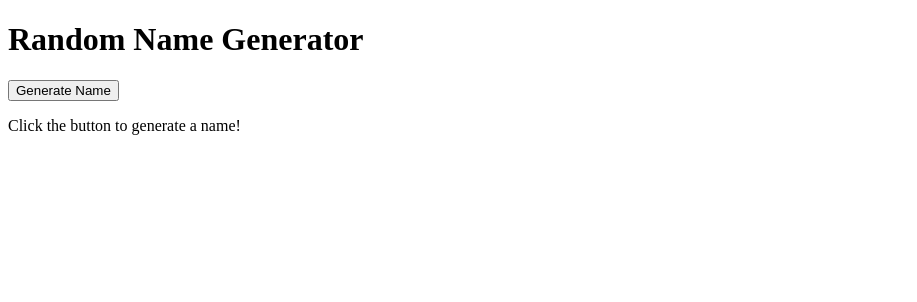
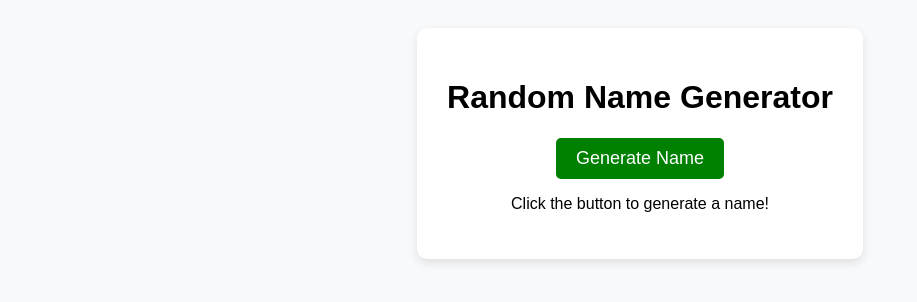
Before and after one commit to ManasGamer/Name-Generator, a plain HTML site: page index.html in a window 1280 px wide. Shown: the whole page, without its empty margins (0-917 px from the left). Drawn offline with Linux system fonts and the light colour scheme.

Commit message:
Update style.css

```diff
--- a/style.css
+++ b/style.css
@@ -1,4 +1,33 @@
-/* Loading effect */
+body {
+    font-family: Arial, sans-serif;
+    text-align: center;
+    background-color: #f8f9fa;
+    padding: 20px;
+}
+
+.container {
+    background: white;
+    padding: 30px;
+    border-radius: 10px;
+    box-shadow: 0px 4px 10px rgba(0, 0, 0, 0.1);
+    display: inline-block;
+}
+
+button {
+    background-color: green;
+    color: white;
+    border: none;
+    padding: 10px 20px;
+    font-size: 18px;
+    cursor: pointer;
+    border-radius: 5px;
+}
+
+button:disabled {
+    background-color: grey;
+    cursor: not-allowed;
+}
+
 .loading {
     font-size: 20px;
     color: #ffdd57;
@@ -6,7 +35,6 @@
     animation: blink 1s infinite;
 }
 
-/* Blinking Animation */
 @keyframes blink {
     50% { opacity: 0.5; }
 }
```
